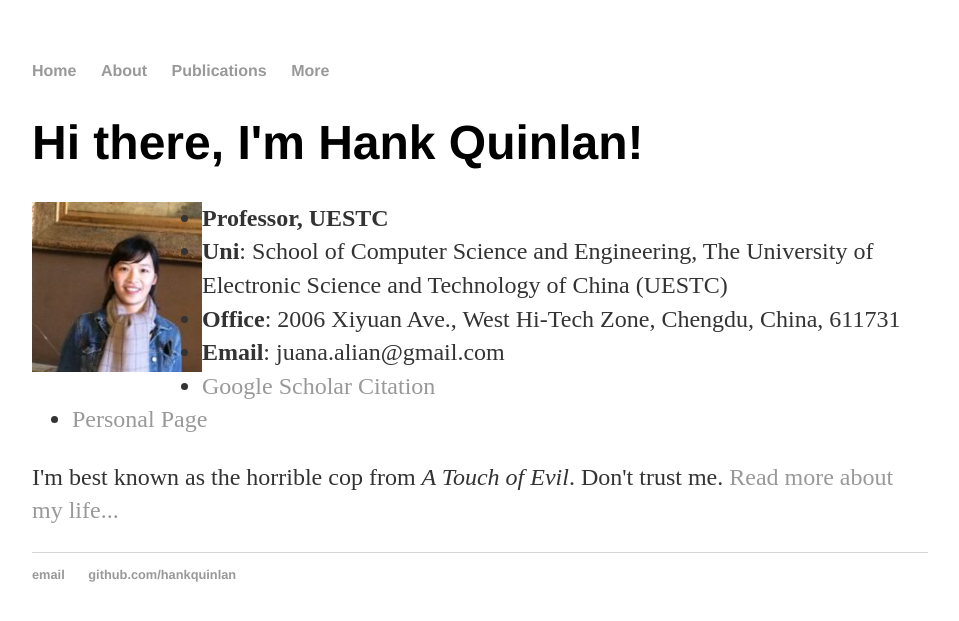
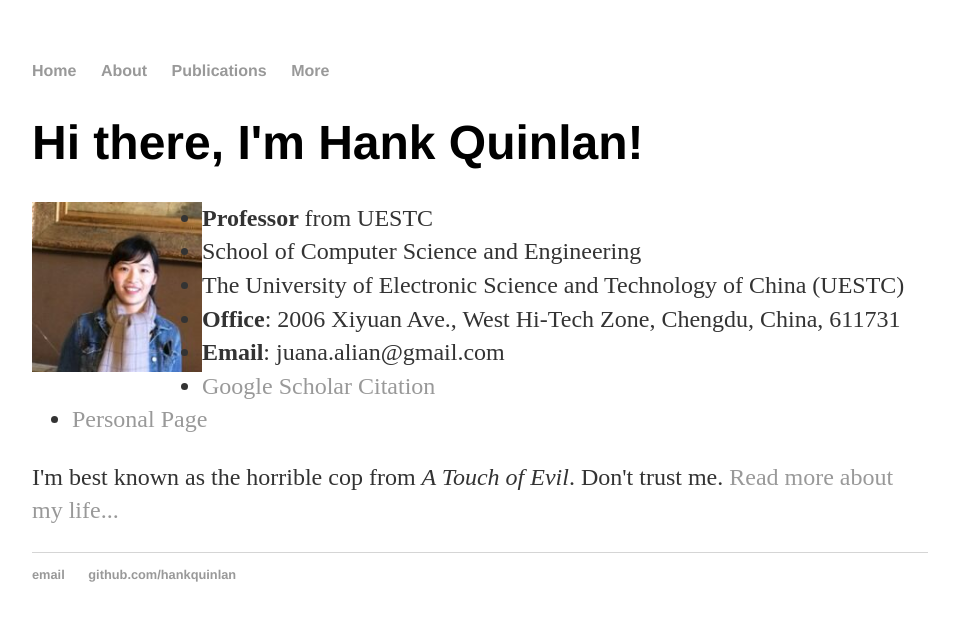
Before and after one commit to lianliGao/lianligao.github.io, a Jekyll site: the page built from index.html, in a window 1280 px wide. Shown: the top 621 px of the page, without its empty margins (160-1119 px from the left). Built offline with Jekyll 4.4.1, drawn with Linux system fonts in a browser that asks for light colours.

Commit message:
Update index.html

```diff
--- a/index.html
+++ b/index.html
@@ -7,8 +7,9 @@ title: Hank Quinlan, Horrible Cop
 			<h1>Hi there, I'm Hank Quinlan!</h1>
 			<p><img src="1.png" alt="photo" style="width:170px;height:170px;float:left">
 				<ul class="contacts">
-					<li> <b>Professor, UESTC </b></li>
-					<li><b> Uni</b>: School of Computer Science and Engineering, The University of Electronic Science and Technology of China (UESTC)</li>
+					<li> <b>Professor </b> from UESTC</li>
+					<li>School of Computer Science and Engineering</li>
+					<li>The University of Electronic Science and Technology of China (UESTC)</li>
 					<li><b> Office</b>: 2006 Xiyuan Ave., West Hi-Tech Zone, Chengdu, China, 611731 </li>
 					<li> <b>Email</b>: juana.alian@gmail.com </li>
 					<li><a href="https://scholar.google.com/citations?user=zsm2dpYAAAAJ&hl=en">Google Scholar Citation</a></li>
```
